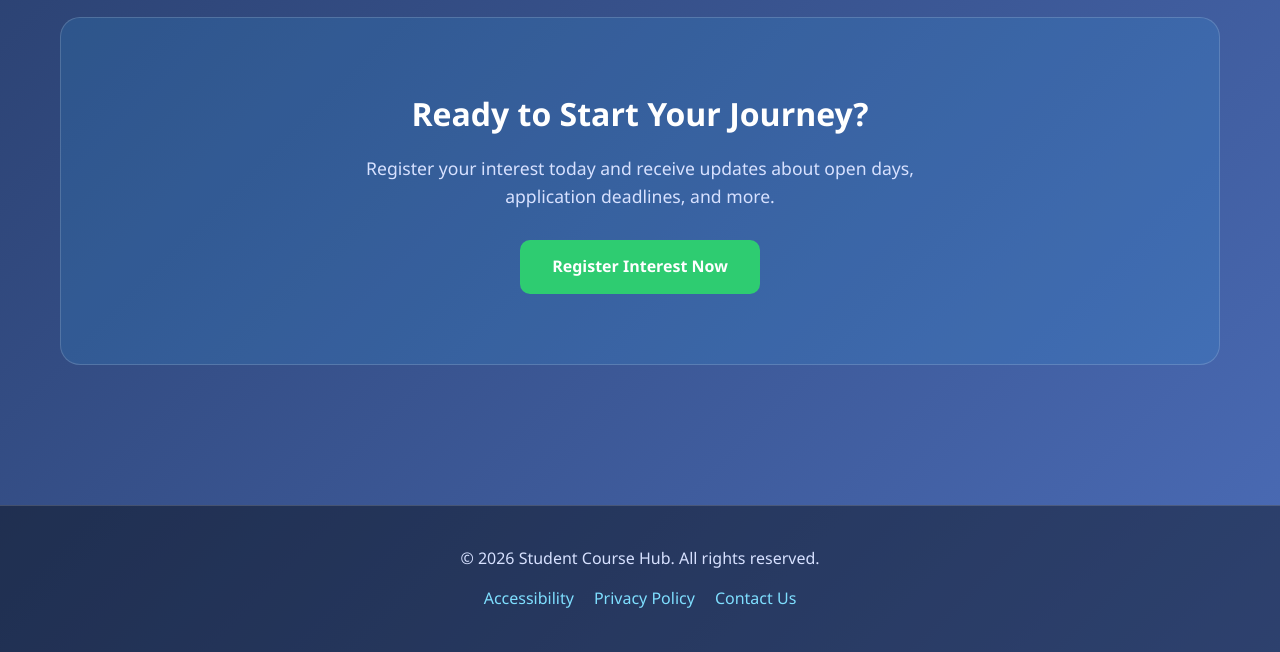
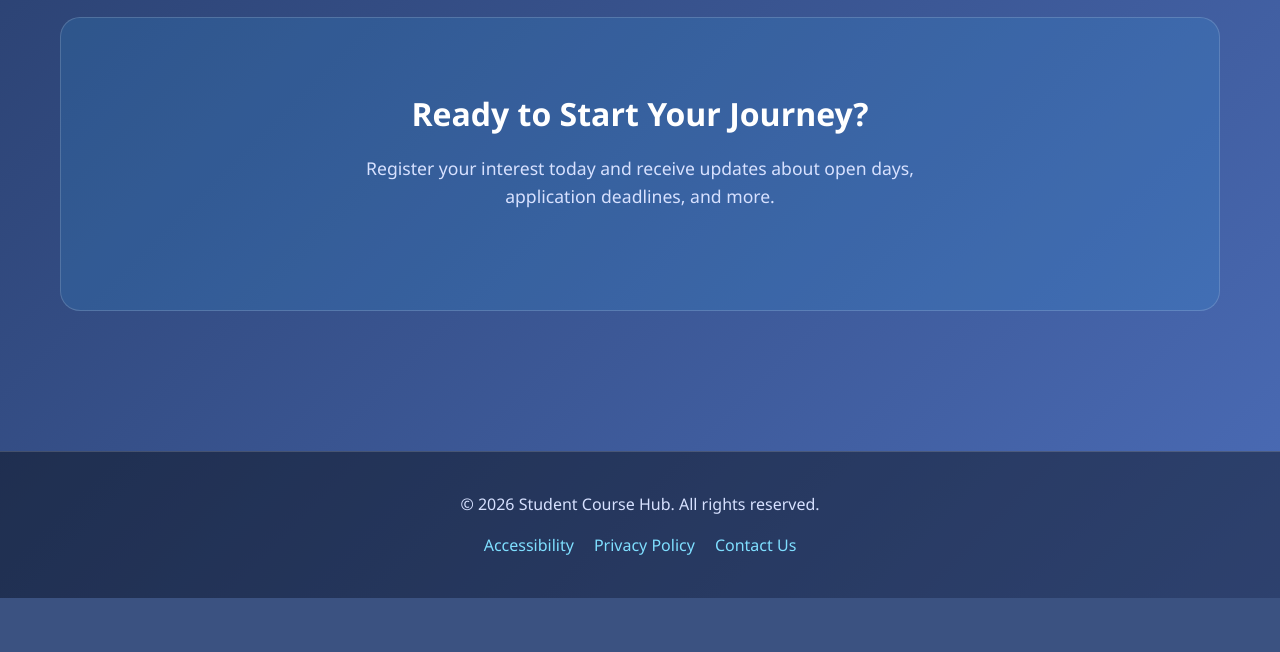
Before and after one commit to alinasidalimagar2-creator/Finalassignment, a PHP site: page /home.php in a window 1280 px wide. Shown: the part 1291-1943 px from the top of the page. After the commit the page ends 1889 px from the top, so only its background shows below. Run offline with PHP 8.4, Linux system fonts and the light colour scheme; data comes from the database, SQL or seed files in the repository.

Commit message:
Update home.php

```diff
--- a/Finalassignment/frontpage/home.php
+++ b/Finalassignment/frontpage/home.php
@@ -499,7 +499,6 @@ unset($_SESSION['flash_success'], $_SESSION['flash_error']);
         <section class="cta">
             <h2>Ready to Start Your Journey?</h2>
             <p>Register your interest today and receive updates about open days, application deadlines, and more.</p>
-            <a href="frontpage/register_interest.php" class="btn btn-success">Register Interest Now</a>
         </section>
     </main>
 
```
